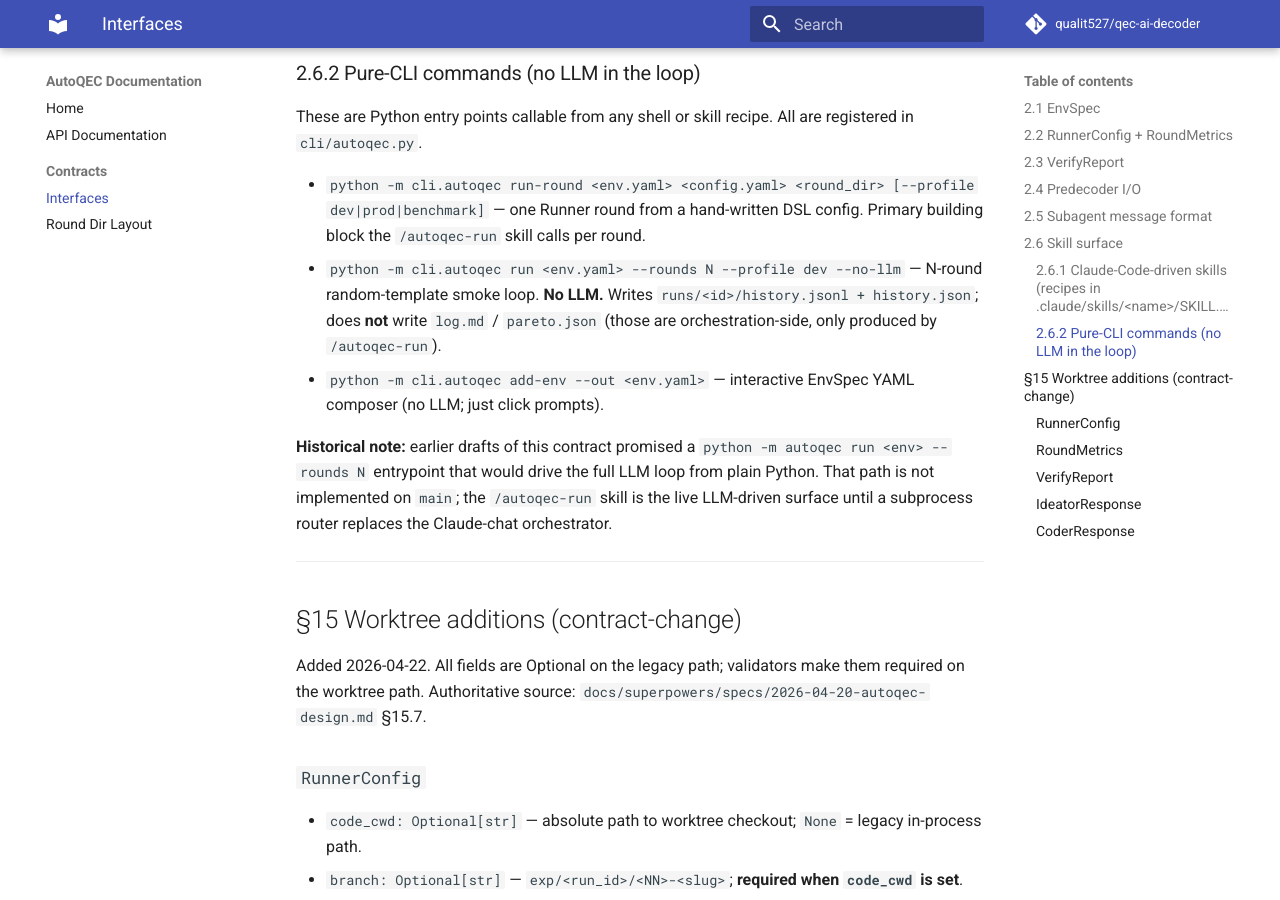
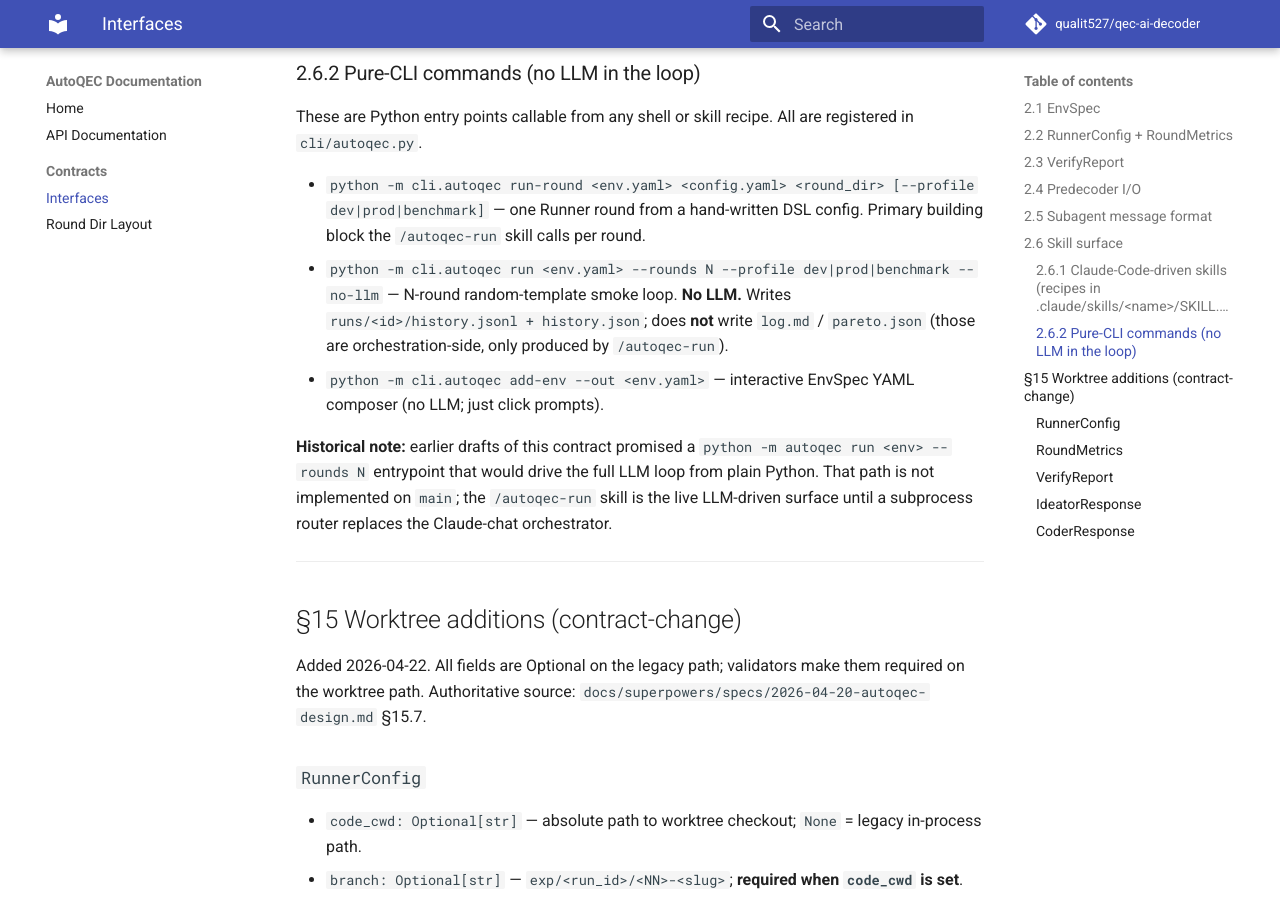
Before and after one commit to qualit527/qec-ai-decoder, an MkDocs documentation site: the page built from docs/contracts/interfaces.md, in a window 1280 px wide and 900 px high, scrolled down 3344 px. Built offline with MkDocs 1.6.1 and Material for MkDocs 9.7.7, drawn with Linux system fonts in a browser that asks for light colours; comment, search, counter and statistics services are not loaded.

Commit message:
docs: document benchmark run profile

```diff
--- a/docs/contracts/interfaces.md
+++ b/docs/contracts/interfaces.md
@@ -162,7 +162,7 @@ All are registered in `cli/autoqec.py`.
 - `python -m cli.autoqec run-round <env.yaml> <config.yaml> <round_dir> [--profile dev|prod|benchmark]`
   — one Runner round from a hand-written DSL config. Primary building
   block the `/autoqec-run` skill calls per round.
-- `python -m cli.autoqec run <env.yaml> --rounds N --profile dev --no-llm`
+- `python -m cli.autoqec run <env.yaml> --rounds N --profile dev|prod|benchmark --no-llm`
   — N-round random-template smoke loop. **No LLM.** Writes
   `runs/<id>/history.jsonl + history.json`; does **not** write
   `log.md` / `pareto.json` (those are orchestration-side, only produced
```
Also changed, not shown: 1 other file.
